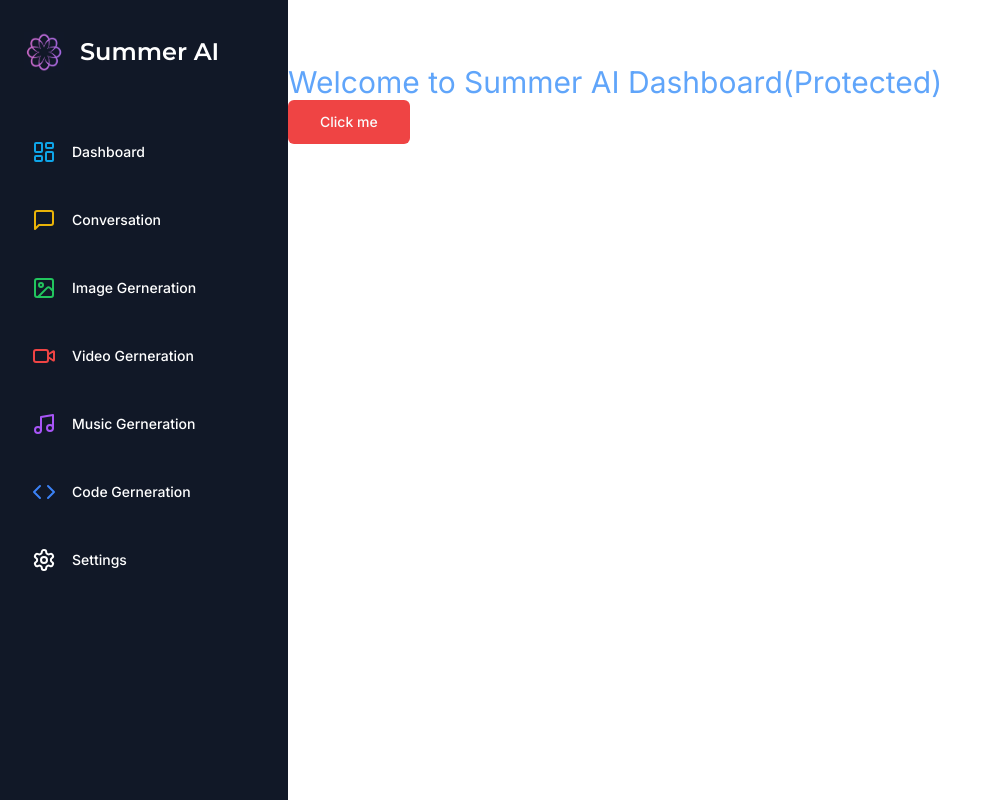
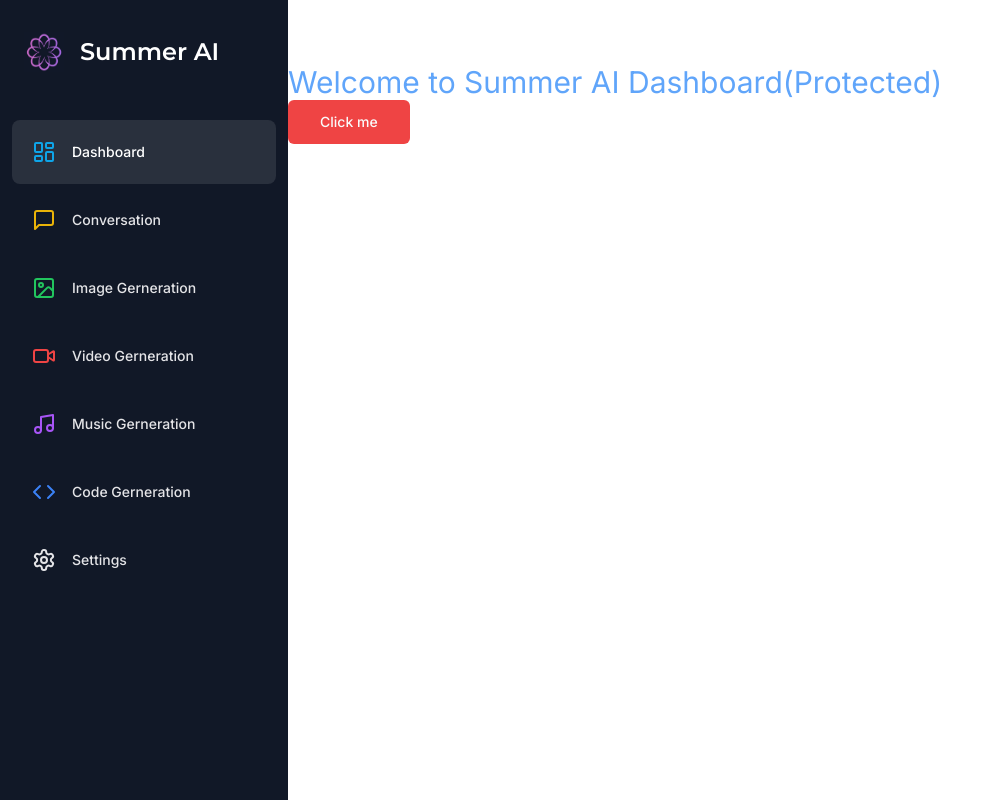
Before and after one commit to XIAxuanzheFrancis/SummerAI, a Next.js app: page /dashboard in a window 1280 px wide. Shown: the whole page, without its empty margins (0-990 px from the left). Built offline with nearby package versions, Linux system fonts and the light colour scheme.

Commit message:
Hovering after item selection on sidebar

```diff
--- a/components/sidebar.tsx
+++ b/components/sidebar.tsx
@@ -11,6 +11,7 @@ import { VideoIcon } from "lucide-react";
 import { Music } from "lucide-react";
 import { Code } from "lucide-react";
 import { Settings } from "lucide-react";
+import { usePathname } from "next/navigation";
 
 const montserrat = Montserrat({ weight: "600", subsets: ["latin"] });
 
@@ -59,6 +60,8 @@ const routes = [
     }
 ]
 const SideBar = () => {
+  const pathname = usePathname();
+
   return (
         <div className="space-y-4 py-4 flex flex-col h-full bg-[#111827] text-white">
             <div className="px-3 py-4 flex-1">
@@ -70,7 +73,7 @@ const SideBar = () => {
                 </Link>
                 <div className="space-y-1">
                     {routes.map((route) => (
-                        <Link href={route.href} key={route.href} className="text-sm group flex p-5 w-full justify-start font-medium cursor-pointer hover:text-white hover:bg-white/10 rounded-lg transition">
+                        <Link href={route.href} key={route.href} className={cn("text-sm group flex p-5 w-full justify-start font-medium cursor-pointer hover:text-white hover:bg-white/10 rounded-lg transition",pathname===route.href ? "text-white bg-white/10" : "text-zinc-200")}>
                             <div className="flex items-center flex-1">
                                 <route.icon className={cn("w-6 h-6 mr-4", route.color)} />
                                 {route.label}
```
